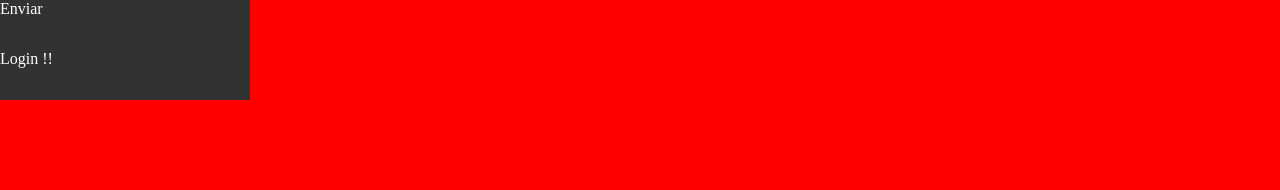
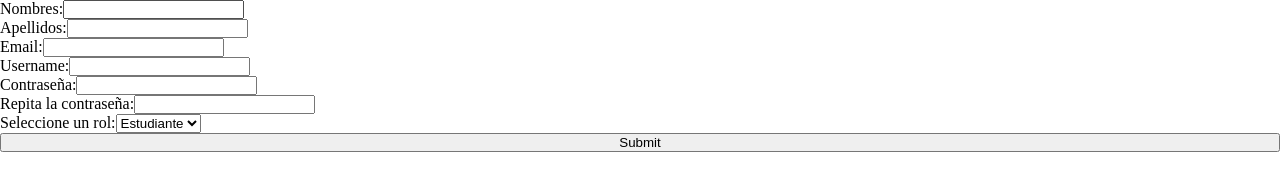
Before and after one commit to AlejoGschwind/henrython, a React app in the folder client/: page / in a window 1280 px wide. Built offline with nearby package versions, Linux system fonts and the light colour scheme.

Commit message:
Added register form.

```diff
--- a/client/package.json
+++ b/client/package.json
@@ -8,6 +8,7 @@
     "@testing-library/user-event": "^12.1.10",
     "react": "^17.0.1",
     "react-dom": "^17.0.1",
+    "react-hook-form": "^6.13.1",
     "react-scripts": "4.0.1",
     "web-vitals": "^0.2.4"
   },
--- a/client/src/components/App/_App.scss
+++ b/client/src/components/App/_App.scss
@@ -5,5 +5,5 @@
 }
 
 body {
-  background: red;
+  // background: red;
 }
--- a/client/src/components/App/index.js
+++ b/client/src/components/App/index.js
@@ -1,16 +1,12 @@
 import React from 'react';
 
 import Button from "../Button";
+import RegisterForm from "../RegisterForm";
 
 function App() {
   return (
     <div className="App">
-      <Button>
-        Enviar
-      </Button>
-      <Button>
-        Login !!
-      </Button>
+      <RegisterForm />
     </div>
   );
 }
--- /dev/null
+++ b/client/src/components/RegisterForm/_RegisterForm.scss
@@ -0,0 +1,8 @@
+.RegisterForm__wrapper {
+  display: flex;
+  flex-direction: column;
+}
+
+.RegisterForm__error_msg {
+  color: red;
+}
--- /dev/null
+++ b/client/src/components/RegisterForm/index.js
@@ -0,0 +1,77 @@
+import React, { useRef } from 'react';
+import { useForm } from "react-hook-form";
+
+const RegisterForm = () => {
+
+  const { register, errors, watch, handleSubmit } = useForm();
+
+  const password = useRef({});
+  password.current = watch("password", "");
+
+  const onSubmit = data => {
+    console.log(data);
+  };
+
+  return (
+    <form onSubmit={handleSubmit(onSubmit)} className="RegisterForm__wrapper">
+
+      <label>
+        Nombres:
+        <input name="firstName" ref={register({ required: "Ingrese sus nombres." })} />
+        {errors.firstName && <span className="RegisterForm__error_msg">{errors.firstName.message}</span>}
+      </label>
+
+      <label>
+        Apellidos:
+        <input name="lastName" ref={register({ required: "Ingrese sus apellidos." })} />
+        {errors.lastName && <span className="RegisterForm__error_msg">{errors.lastName.message}</span>}
+      </label>
+
+      <label>
+        Email:
+        <input name="email" type="email" ref={register({ required: "Ingrese su email." })} />
+        {errors.email && <span className="RegisterForm__error_msg">{errors.email.message}</span>}
+      </label>
+
+      <lable>
+        Username:
+        <input name="username" ref={register({ required: "Ingrese su nombre de usuario." })} />
+        {errors.username && <span className="RegisterForm__error_msg">{errors.username.message}</span>}
+      </lable>
+
+      <label>
+        Contraseña:
+        <input name="password" type="password" ref={register({
+        required: "Ingrese su contraseña.",
+        minLength: {
+          value: 8,
+          message: "La contraseña debe tener 8 caracteres como minimo."
+        },
+      })} />
+        {errors.password && <span className="RegisterForm__error_msg">{errors.password.message}</span>}
+      </label>
+
+      <label>
+        Repita la contraseña:
+        <input name="repassword" type="password" ref={register({
+        required: true,
+        validate: value => value === password.current || "Las contraseñas no coinciden."
+      })} />
+        {errors.repassword && <span className="RegisterForm__error_msg">{errors.repassword.message}</span>}
+      </label>
+
+      <label>
+        Seleccione un rol:
+        <select name="role" ref={register({ required: true })}>
+          <option value="student">Estudiante</option>
+          <option value="proffesor">Profesor</option>
+        </select>
+        {errors.role && <span className="RegisterForm__error_msg">{errors.role.message}</span>}
+      </label>
+
+      <input type="submit" />
+    </form>
+  );
+};
+
+export default RegisterForm;
--- a/client/src/scss/styles.scss
+++ b/client/src/scss/styles.scss
@@ -1,3 +1,4 @@
 @import"../components/App/App";
 @import"../components/Button/Button";
 @import"../components/Navbar/Navbar";
+@import"../components/RegisterForm/RegisterForm";
```
Also changed, not shown: client/src/scss/styles.css, 3 other files.
